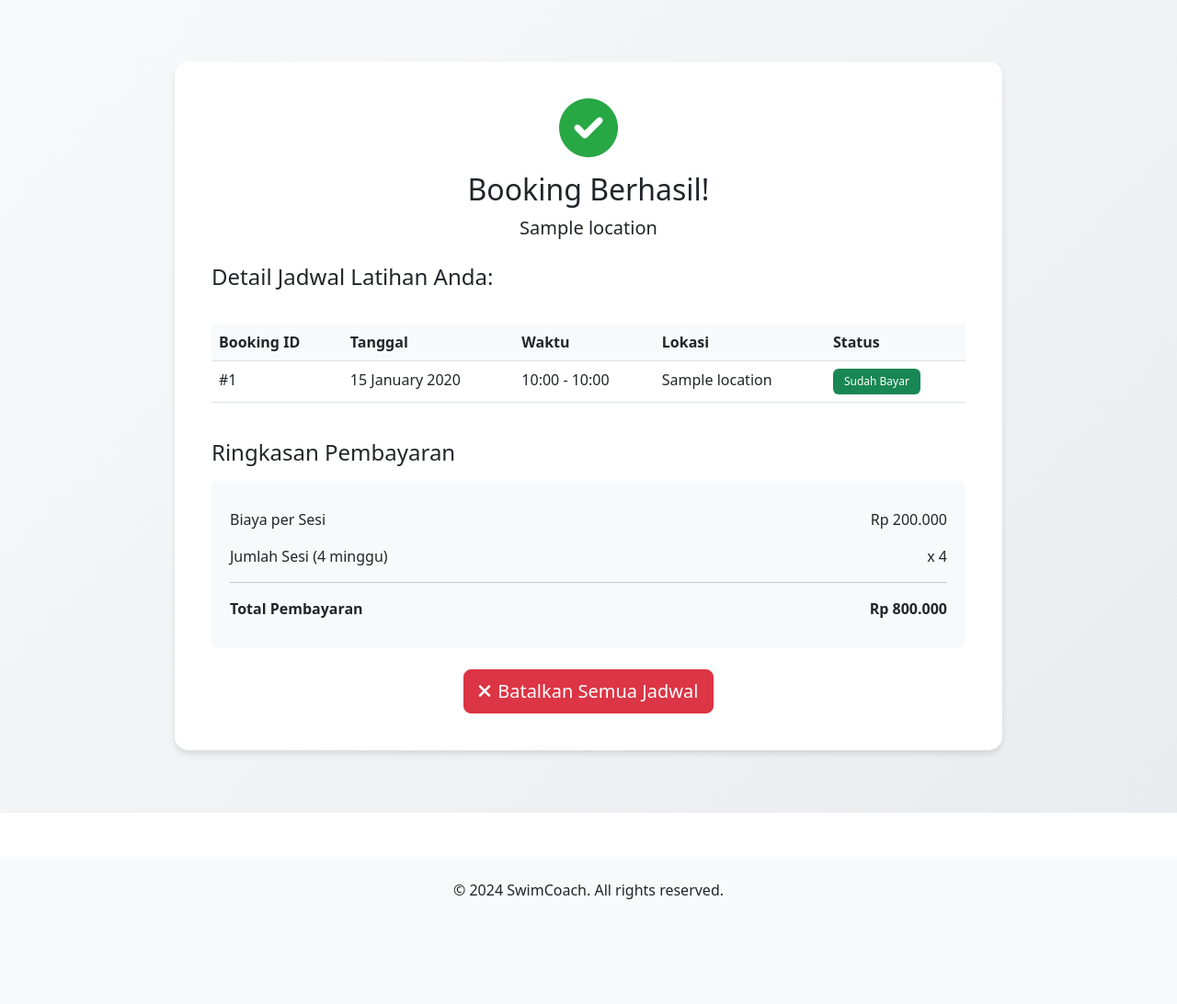
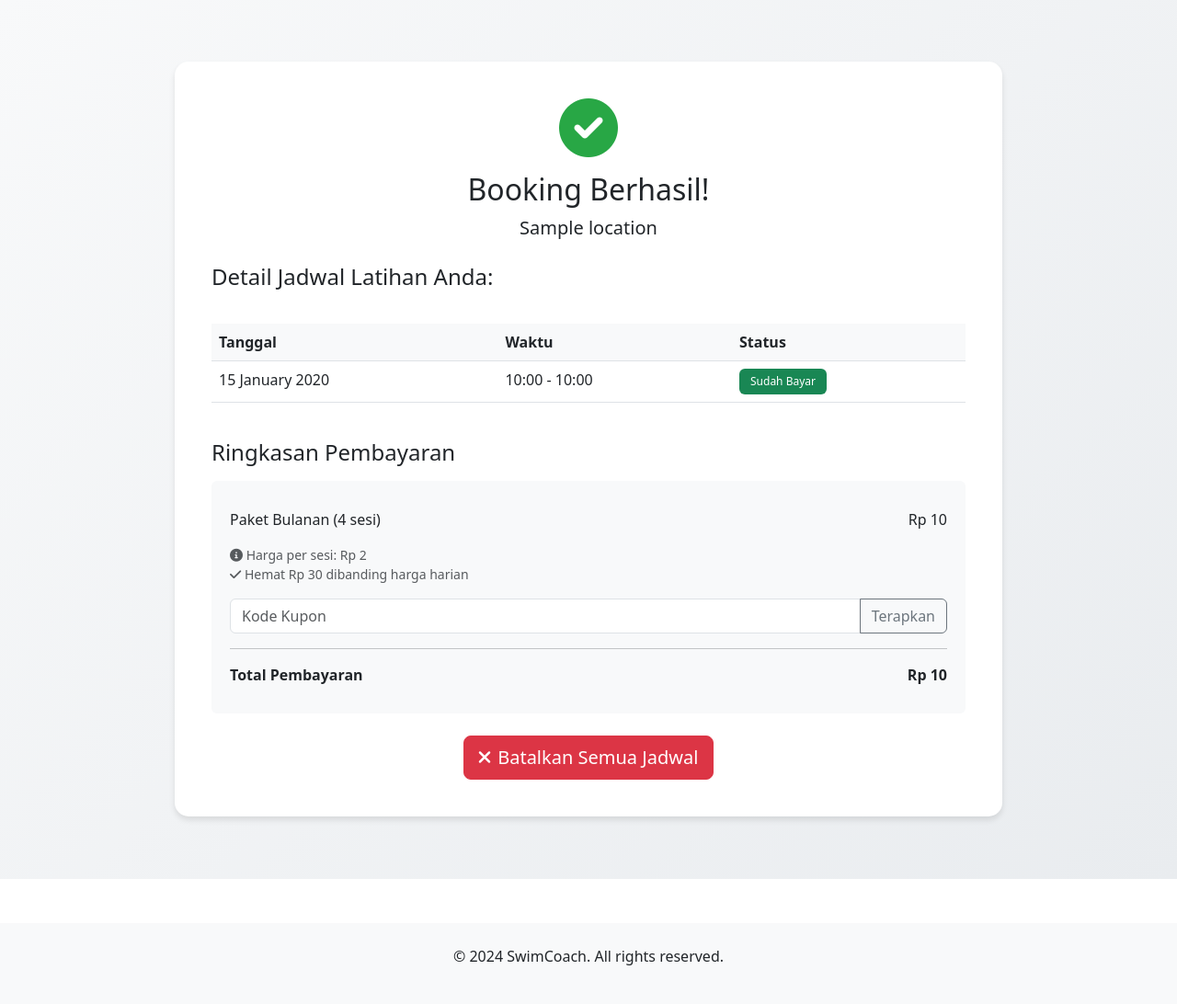
Before and after one commit to walidata48/sportigo-new, a Flask app: template templates/booking_confirmation.html in a window 1280 px wide. Shown: the part 57-1149 px from the top of the page at 92% size. Before the commit the page ends 1035 px from the top, so only its background shows below. Run offline with Flask 3, Linux system fonts and the light colour scheme; the template is opened without the code that fills it: values that come from a table or form of the project are taken from there, others are empty; tables that the repository leaves empty hold one stand-in row (values such as "Sample post").

Commit message:
add monthly and daily payment

```diff
--- a/app.py
+++ b/app.py
@@ -17,6 +17,8 @@ migrate = Migrate(app, db)
 class Location(db.Model):
     id = db.Column(db.Integer, primary_key=True)
     name = db.Column(db.String(100), nullable=False)
+    monthly_price = db.Column(db.Integer, nullable=False)  # Price for 4 sessions package
+    daily_price = db.Column(db.Integer, nullable=False)    # Price for single session
     quotas = db.relationship('Quota', backref='location', lazy=True)
 
 class Quota(db.Model):
@@ -43,6 +45,13 @@ class User(db.Model):
     email = db.Column(db.String(120), unique=True, nullable=False)
     password_hash = db.Column(db.String(255), nullable=False)
     bookings = db.relationship('Booking', backref='user', lazy=True)
+
+class Coupon(db.Model):
+    id = db.Column(db.Integer, primary_key=True)
+    code = db.Column(db.String(20), unique=True, nullable=False)
+    discount_percentage = db.Column(db.Integer, nullable=False)  # Store as whole number (e.g., 10 for 10%)
+    valid_until = db.Column(db.Date, nullable=True)
+    is_active = db.Column(db.Boolean, default=True)
 
 def login_required(f):
     @wraps(f)
@@ -406,7 +415,16 @@ def process_booking():
 def update_payment_status():
     try:
         booking_id = request.form.get('booking_id')
+        coupon_code = request.form.get('coupon_code')
+
         first_booking = Booking.query.get_or_404(booking_id)
+
+        # Apply coupon if provided
+        discount_percentage = 0
+        if coupon_code:
+            coupon = Coupon.query.filter_by(code=coupon_code, is_active=True).first()
+            if coupon and (not coupon.valid_until or coupon.valid_until >= datetime.now().date()):
+                discount_percentage = coupon.discount_percentage
 
         # Update payment status for all bookings with the same group_id
         bookings = Booking.query.filter_by(
@@ -416,6 +434,7 @@ def update_payment_status():
 
         for booking in bookings:
             booking.payment_status = 'paid'
+            booking.applied_discount = discount_percentage  # You might want to add this field to the Booking model
 
         db.session.commit()
         return jsonify({'success': True, 'message': 'Payment status updated successfully'})
@@ -445,5 +464,30 @@ def cancel_bookings():
         db.session.rollback()
         return jsonify({'success': False, 'message': str(e)})
 
+@app.route('/apply_coupon', methods=['POST'])
+@login_required
+def apply_coupon():
+    coupon_code = request.form.get('coupon_code')
+
+    coupon = Coupon.query.filter_by(code=coupon_code, is_active=True).first()
+
+    if not coupon:
+        return jsonify({
+            'success': False,
+            'message': 'Kode kupon tidak valid'
+        })
+
+    if coupon.valid_until and coupon.valid_until < datetime.now().date():
+        return jsonify({
+            'success': False,
+            'message': 'Kode kupon sudah kadaluarsa'
+        })
+
+    return jsonify({
+        'success': True,
+        'discount_percentage': coupon.discount_percentage,
+        'message': f'Kupon berhasil diterapkan! Diskon {coupon.discount_percentage}%'
+    })
+
 if __name__ == '__main__':
     app.run(debug=True)
--- a/templates/booking_confirmation.html
+++ b/templates/booking_confirmation.html
@@ -16,20 +16,20 @@
                     <table class="table booking-table">
                         <thead>
                             <tr>
-                                <th>Booking ID</th>
+
                                 <th>Tanggal</th>
                                 <th>Waktu</th>
-                                <th>Lokasi</th>
+
                                 <th>Status</th>
                             </tr>
                         </thead>
                         <tbody>
                             {% for booking in bookings %}
                             <tr>
-                                <td>#{{ booking.id }}</td>
+
                                 <td>{{ booking.session_date.strftime('%d %B %Y') }}</td>
                                 <td>{{ booking.start_time.strftime('%H:%M') }} - {{ booking.end_time.strftime('%H:%M') }}</td>
-                                <td>{{ location.name }}</td>
+
                                 <td>
                                     <span class="badge {% if booking.payment_status == 'paid' %}bg-success{% else %}bg-warning{% endif %}">
                                         {% if booking.payment_status == 'paid' %}
@@ -50,17 +50,28 @@
                     <div class="card">
                         <div class="card-body">
                             <div class="d-flex justify-content-between mb-3">
-                                <span>Biaya per Sesi</span>
-                                <span>Rp 200.000</span>
+                                <span>Paket Bulanan (4 sesi)</span>
+                                <span>Rp {{ "{:,.0f}".format(location.monthly_price) }}</span>
                             </div>
-                            <div class="d-flex justify-content-between mb-3">
-                                <span>Jumlah Sesi (4 minggu)</span>
-                                <span>x 4</span>
+                            <div class="small text-muted mb-3">
+                                <i class="fas fa-info-circle"></i> Harga per sesi: Rp {{ "{:,.0f}".format(location.monthly_price / 4) }}
+                                <br>
+                                <i class="fas fa-check"></i> Hemat Rp {{ "{:,.0f}".format((location.daily_price * 4) - location.monthly_price) }} dibanding harga harian
                             </div>
+
+                            <!-- Add coupon code form -->
+                            <div class="coupon-section mb-3">
+                                <div class="input-group">
+                                    <input type="text" id="couponCode" class="form-control" placeholder="Kode Kupon">
+                                    <button class="btn btn-outline-secondary" type="button" onclick="applyCoupon()">Terapkan</button>
+                                </div>
+                                <div id="couponMessage" class="small mt-1"></div>
+                            </div>
+
                             <hr>
                             <div class="d-flex justify-content-between fw-bold">
                                 <span>Total Pembayaran</span>
-                                <span>Rp 800.000</span>
+                                <span id="totalPayment">Rp {{ "{:,.0f}".format(location.monthly_price) }}</span>
                             </div>
                         </div>
                     </div>
@@ -123,5 +134,42 @@ function cancelBookings(bookingId) {
         });
     }
 }
+
+let originalPrice = {{ location.monthly_price }};
+let appliedCouponDiscount = 0;
+
+function applyCoupon() {
+    const couponCode = document.getElementById('couponCode').value;
+
+    fetch('/apply_coupon', {
+        method: 'POST',
+        headers: {
+            'Content-Type': 'application/x-www-form-urlencoded',
+        },
+        body: 'coupon_code=' + couponCode
+    })
+    .then(response => response.json())
+    .then(data => {
+        const messageElement = document.getElementById('couponMessage');
+        if (data.success) {
+            messageElement.className = 'small mt-1 text-success';
+            messageElement.textContent = `Kupon berhasil diterapkan! Diskon ${data.discount_percentage}%`;
+            appliedCouponDiscount = data.discount_percentage;
+            updateTotalPrice();
+        } else {
+            messageElement.className = 'small mt-1 text-danger';
+            messageElement.textContent = data.message;
+            appliedCouponDiscount = 0;
+            updateTotalPrice();
+        }
+    });
+}
+
+function updateTotalPrice() {
+    const discountAmount = (originalPrice * appliedCouponDiscount) / 100;
+    const finalPrice = originalPrice - discountAmount;
+    document.getElementById('totalPayment').textContent =
+        'Rp ' + finalPrice.toLocaleString('id-ID');
+}
 </script>
 {% endblock %}
```
Also changed, not shown: migrations/versions/f1ec9c40e594_add_price_base.py (added, +44 -0 lines).
